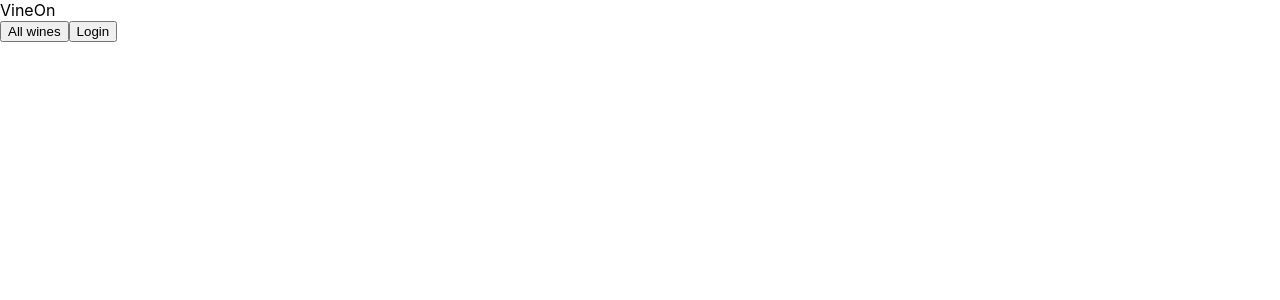
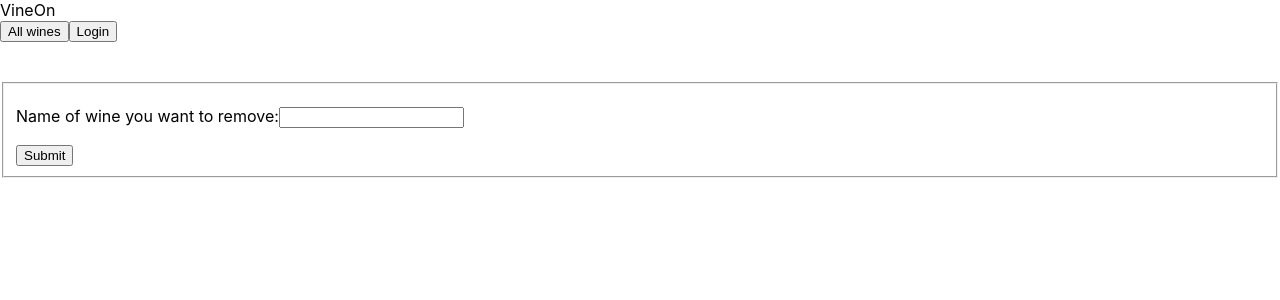
Before and after one commit to kusejoan/vineOn-front-end, a React (Create React App) app in the folder vineon-react/: page /user/store/removewine in a window 1280 px wide. Shown: the top 300 px of the page. Built offline with nearby package versions, Linux system fonts and the light colour scheme; no server answers.

Commit message:
remove wine handlig

```diff
--- a/vineon-react/src/App.jsx
+++ b/vineon-react/src/App.jsx
@@ -28,6 +28,8 @@
 import { CookiesProvider, useCookies } from "react-cookie";
 import { AddSuccess } from "./Wine/AddSuccess";
 import { WinesOfStore } from "./Wine/WinesOfStore";
+import { RemoveWineStore } from "./Wine/RemoveWineStore";
+import { RemoveSuccess } from "./Wine/RemoveSuccess";
 
 export const App = () => {
   const [user, setUser] = useState(initialUserState);
@@ -52,6 +54,7 @@
                     <div className="content">
                       <Route exact path="/" component={StartPage} />
                       <Route exact path="/added" component={AddSuccess} />
+                      <Route exact path="/removed" component={RemoveSuccess} />
                       <Route exact path="/login" component={LoginPage} />
                       <Route exact path="/storeInfo" component={StoreInfo} />
                       <Route exact path="/userInfo" component={UserInfo} />
@@ -65,7 +68,7 @@
                       />
                       <Route exact path="/user/addwine" component={AddWine} />
                       <Route exact path="/user/store/addwine" component={AddWineStore} />
-
+                      <Route exact path="/user/store/removewine" component={RemoveWineStore} />
                       <Route
                         exact
                         path="/user/getAllWines"
--- /dev/null
+++ b/vineon-react/src/Wine/RemoveSuccess.jsx
@@ -0,0 +1,10 @@
+import React from "react";
+import { CookiesProvider, useCookies } from "react-cookie";
+
+export const RemoveSuccess = () => {
+  return (
+    <React.Fragment>
+      <div> You've removed wine successfully</div>
+    </React.Fragment>
+  );
+};
--- /dev/null
+++ b/vineon-react/src/Wine/RemoveWineStore.jsx
@@ -0,0 +1,51 @@
+import React, { useState } from "react";
+import { UserService } from "../User/user.service";
+import { WineService } from "./wine.service";
+import { withRouter } from "react-router-dom";
+import { WineContext } from "./WineContext";
+import { UserContext } from "../User/UserContext";
+import { StoreContext } from "../Store/StoreContext";
+
+const removeWineStore = (wineName, history, setWine) => {
+  const response = WineService().removeWineStore(wineName);
+  response
+    .then(value => {
+      if (value.success === true) {
+        history.push("/removed");
+      }
+    })
+    .catch(error => console.log(error));
+};
+
+const RemoveWineStoreComponent = ({ history }) => {
+  const [wineName, setWineName] = useState("");
+
+  return (
+    <WineContext.Consumer>
+      {({ setWine }) => (
+        <React.Fragment>
+          <form
+            onSubmit={event => {
+              event.preventDefault();
+              removeWineStore(wineName, history, setWine);
+            }}
+          >
+            <fieldset>
+              <p>
+                Name of wine you want to remove:
+                <input
+                  type="text"
+                  onChange={event => setWineName(event.target.value)}
+                  value={wineName}
+                />
+              </p>
+              <input type="submit" value="Submit" />
+            </fieldset>
+          </form>
+        </React.Fragment>
+      )}
+    </WineContext.Consumer>
+  );
+};
+
+export const RemoveWineStore = withRouter(RemoveWineStoreComponent);
--- a/vineon-react/src/Wine/wine.service.js
+++ b/vineon-react/src/Wine/wine.service.js
@@ -8,6 +8,7 @@
 const storeUpdateUrl = `${API_URL}/user/store/update`;
 const addWineUrl = `${API_URL}/user/addwine`;
 const addWineStoreUrl = `${API_URL}/user/store/addwine`;
+const removeWineStoreUrl = `${API_URL}/user/store/removewine`;
 const allWinesUrl = `${API_URL}/user/getAllWines`;
 const winesOfStoreUrl = `${API_URL}/user/winesofstore`;
 
@@ -23,9 +24,19 @@
     return response.data;
   },
 
-  async addWineStore(wineName) {
+  async removeWineStore(wineName) {
     console.log(addWineStoreUrl);
     const response = await Axios.post(addWineStoreUrl, {
+      headers: { Accept: APP_JSON },
+      params: { wineName }
+    });
+
+    return response.data;
+  },
+
+  async removeWineStore(wineName) {
+    console.log(removeWineStoreUrl);
+    const response = await Axios.post(removeWineStoreUrl, {
       headers: { Accept: APP_JSON },
       params: { wineName }
     });
```
Also changed, not shown: 1 other file (tests, documents, lock files or other folders).
